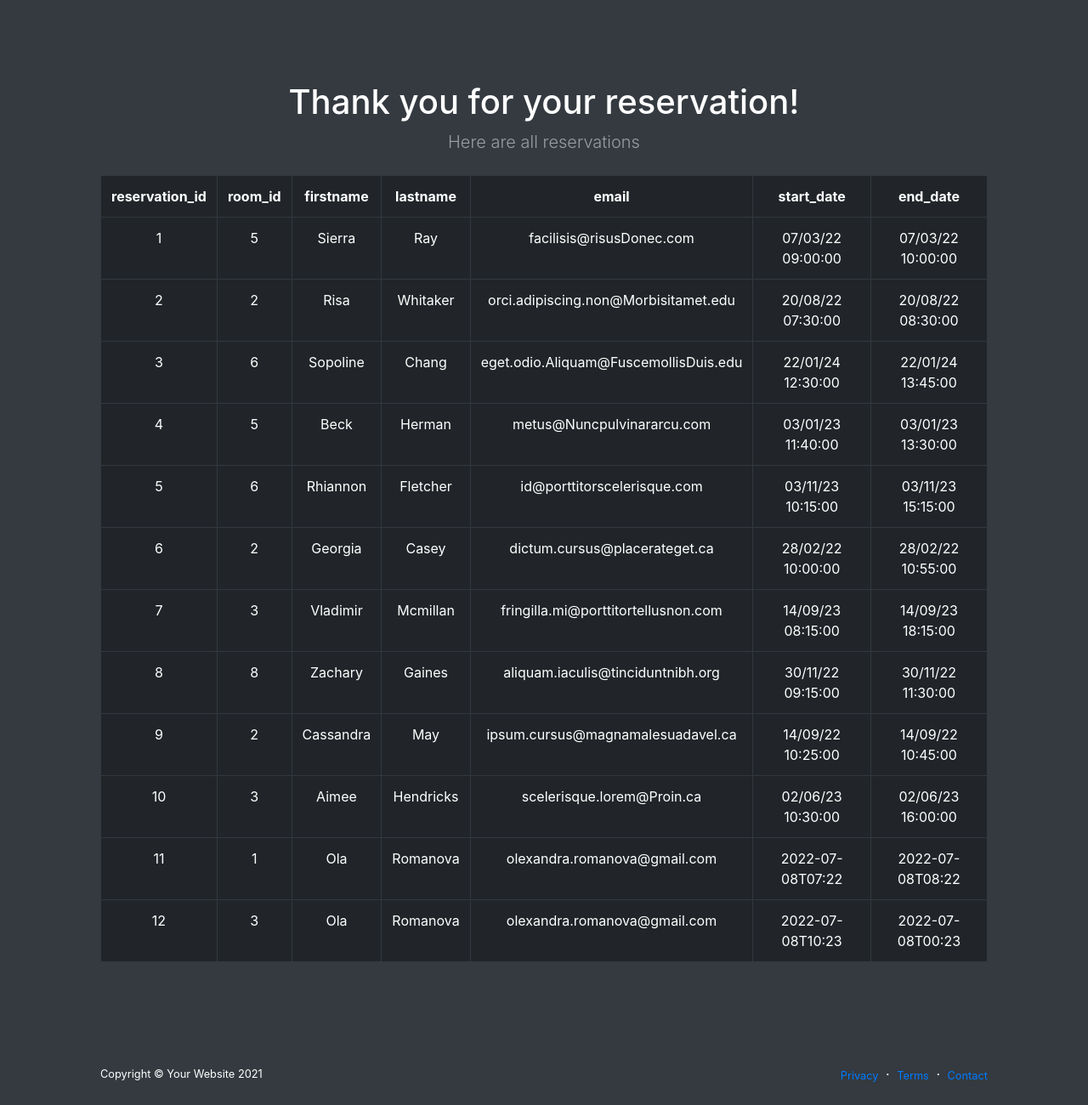
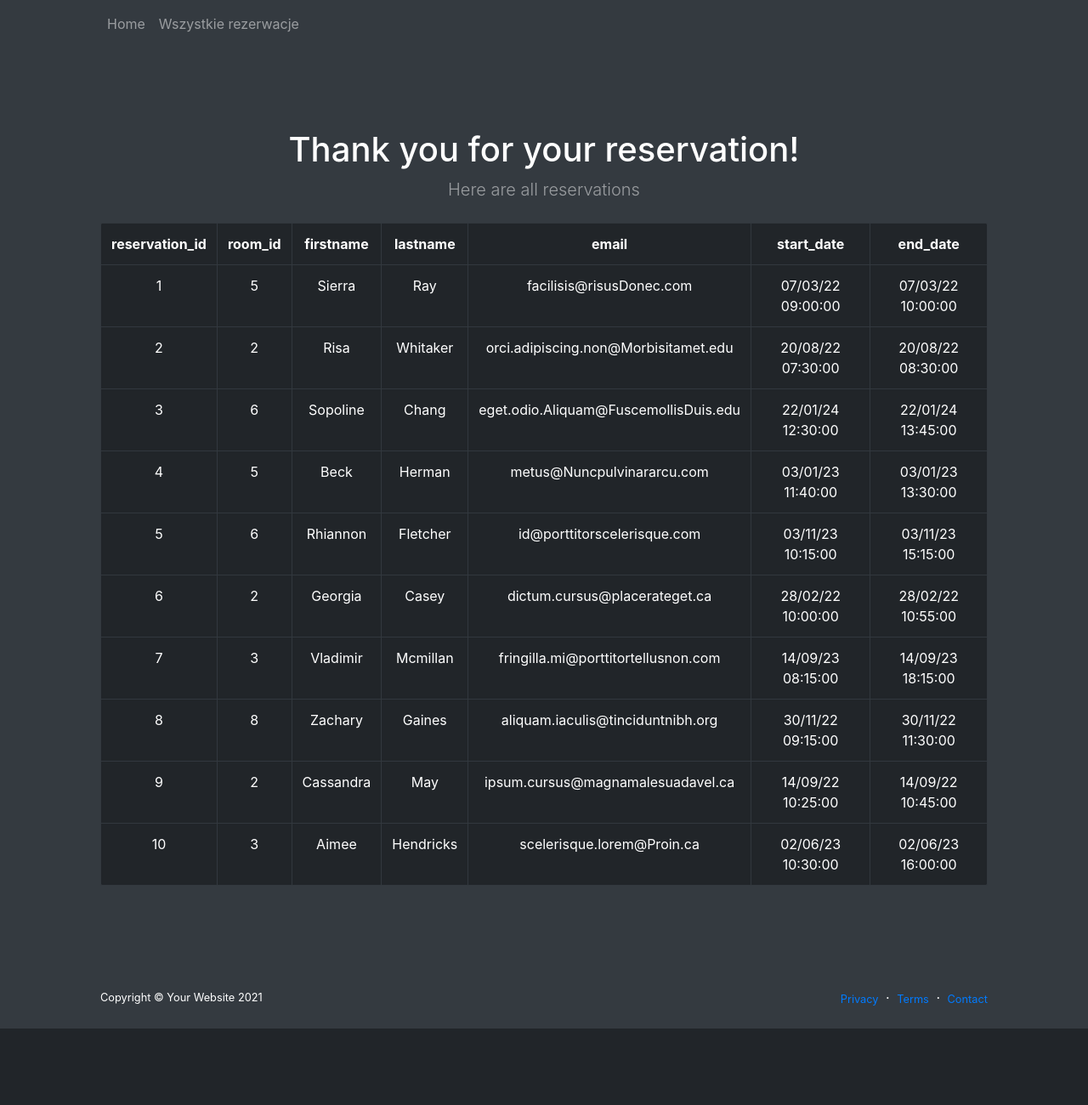
Before and after one commit to ATC-Adobe/php-academy-training2022, a PHP site: page /reservations.php in a window 1280 px wide. Shown: the whole page at 85% size. After the commit the page ends 1210 px from the top, so only its background shows below. Run offline with PHP 8.4, Linux system fonts and the light colour scheme.

Commit message:
commit and push

```diff
--- a/reservations.csv
+++ b/reservations.csv
@@ -8,5 +8,3 @@
 8," 8"," Zachary"," Gaines"," aliquam.iaculis@tinciduntnibh.org"," 30/11/22 09:15:00"," 30/11/22 11:30:00",
 9," 2"," Cassandra"," May"," ipsum.cursus@magnamalesuadavel.ca"," 14/09/22 10:25:00","  14/09/22 10:45:00",
 10," 3"," Aimee"," Hendricks"," scelerisque.lorem@Proin.ca"," 02/06/23 10:30:00"," 02/06/23 16:00:00",
-11,1,Ola,Romanova,olexandra.romanova@gmail.com,2022-07-08T07:22,2022-07-08T08:22
-12,3,Ola,Romanova,olexandra.romanova@gmail.com,2022-07-08T10:23,2022-07-08T00:23
--- a/reservations.php
+++ b/reservations.php
@@ -26,7 +26,19 @@ if (count($_POST) > 0) {
 </head>
 <body class="d-flex flex-column h-100">
 <main class="flex-shrink-0">
-
+    <!-- Navigation-->
+    <nav class="navbar navbar-expand-lg navbar-dark bg-dark">
+        <div class="container px-5">
+            <div class="collapse navbar-collapse" id="navbarSupportedContent">
+                <ul class="navbar-nav ms-auto mb-2 mb-lg-0">
+                    <li class="nav-item"><a class="nav-link" href="index.php">Home</a></li>
+                    <li class="nav-item"><a class="nav-link" href="reservations.php">Wszystkie rezerwacje</a></li>
+                </ul>
+                </li>
+                </ul>
+            </div>
+        </div>
+    </nav>
     <!-- Header-->
     <header class="bg-dark py-5">
         <div class="container px-5">
@@ -46,7 +58,7 @@ if (count($_POST) > 0) {
                                     <th>start_date</th>
                                     <th>end_date</th>
                                 </tr>
-                                <?php foreach ($reservations as $reservation){ ?>
+                                <?php foreach ($reservations as $reservation) { ?>
                                     <tr>
                                         <td><?= $reservation[0]; ?></td>
                                         <td><?= $reservation[1]; ?></td>
```
Also changed, not shown: form.php (+13 -0 lines), index.php (+13 -1 lines). Lines whose indentation alone changed are shown as unchanged.
